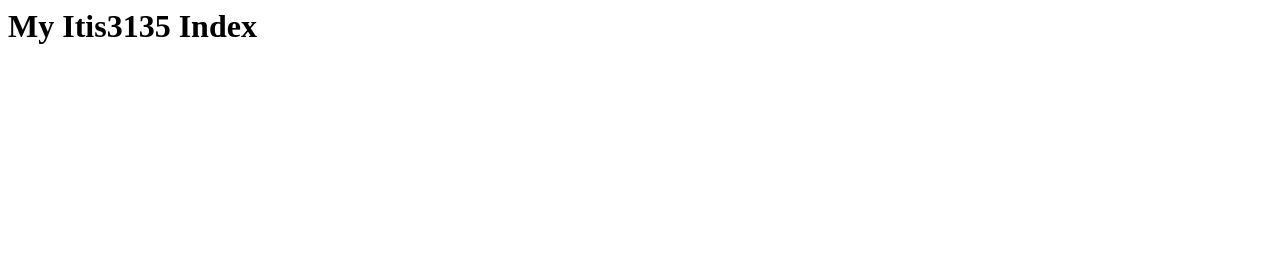
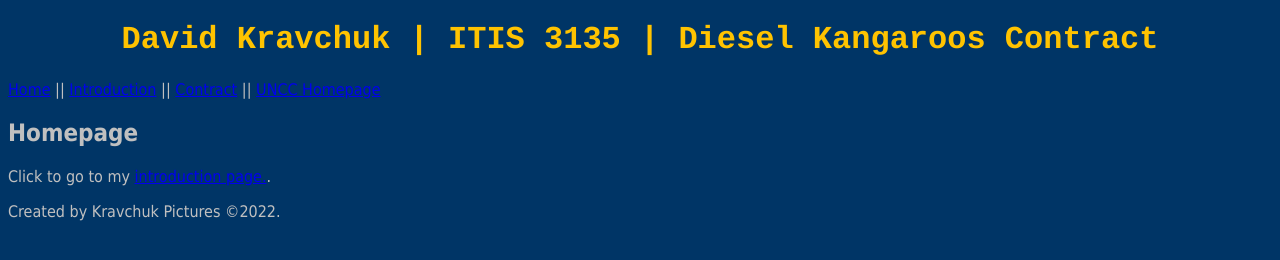
Before and after one commit to OwlStalker/OwlStalker.github.io, a plain HTML site: page itis3135/index.html in a window 1280 px wide. Drawn offline with Linux system fonts and the light colour scheme.

Commit message:
Update index.html

```diff
--- a/itis3135/index.html
+++ b/itis3135/index.html
@@ -1 +1,28 @@
-<h1>My Itis3135 Index</h1>
+<!DOCTYPE html>
+<html lang="en-US">
+<head>
+    <meta charset="utf-8" />
+    <title> David Kravchuk | ITIS 3135 | Diesel Kangaroos Contract</title>
+    <link href = "styles/default.css" type = "text/css" rel = "stylesheet">
+    <!-- link to style sheet here -->
+</head>
+<body>
+    <header>
+      <h1>David Kravchuk | ITIS 3135 | Diesel Kangaroos Contract</h1>
+    </header>
+    <nav>
+        <a href = "./">Home</a>
+        ||
+        <a href = "introduction.html">Introduction</a>
+        ||
+        <a href = "contract.html">Contract</a>
+        ||
+        <a href = "/">UNCC Homepage</a>
+    </nav>
+    <main>
+      <h2> Homepage </h2>
+      <p> Click to go to my <a href = "introduction.html">introduction page.</a>. </p>
+    </main>
+    <footer> Created by Kravchuk Pictures &copy;2022. </footer>
+  </body>
+</html>
```
